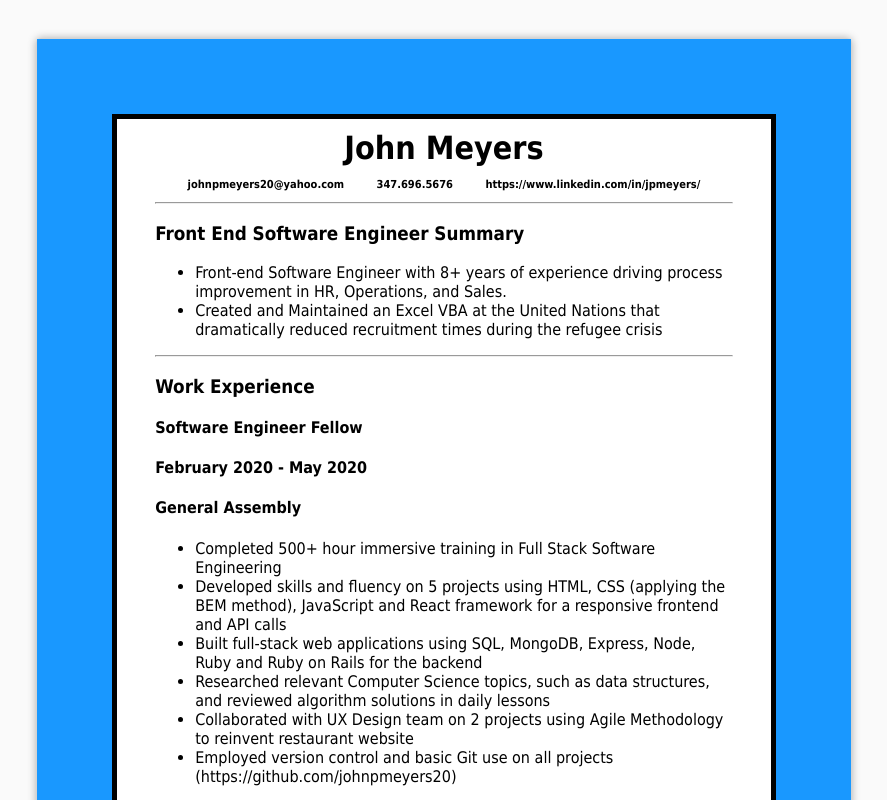
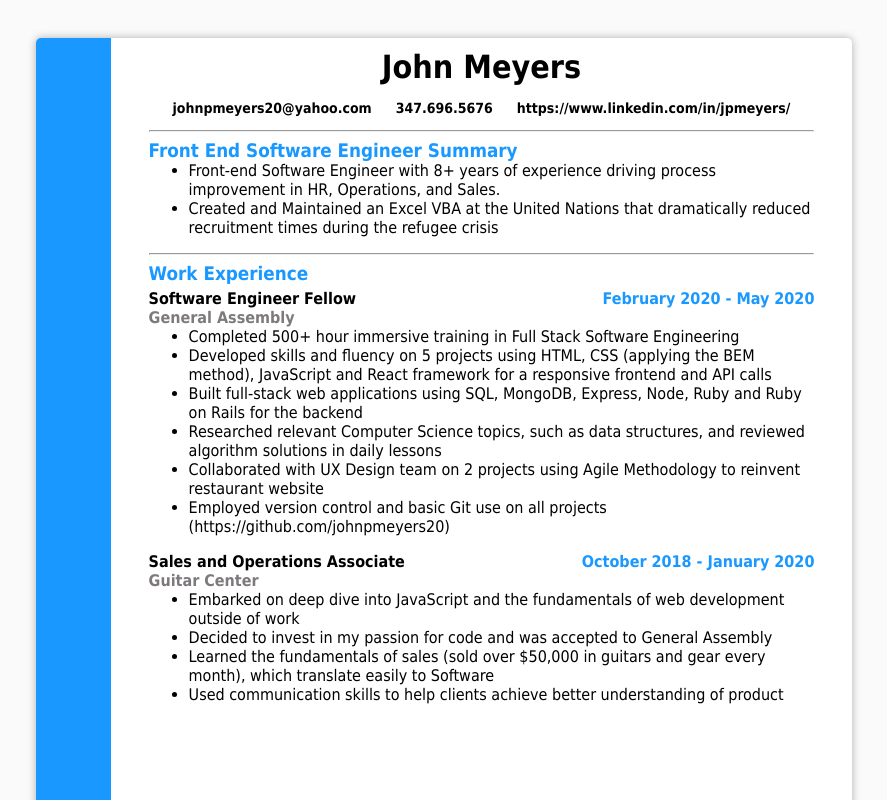
Before and after one commit to johnpmeyers20/resume, a React (Create React App) app: page / in a window 1280 px wide. Shown: the top 800 px of the page, without its empty margins (196-1083 px from the left). Built offline with nearby package versions, Linux system fonts and the light colour scheme.

Commit message:
finalized formatting for header and workexperience

```diff
--- a/src/App.css
+++ b/src/App.css
@@ -47,20 +47,21 @@ body {
 .page {
   width: 216mm;
   min-height: 279mm;
-  padding: 20mm;
+  padding: 0 10mm;
   margin: 10mm auto;
-  border: 1px solid #d3d3d3;
+  /* border: 1px solid #d3d3d3; */
+  border-left: 20mm solid #1998FF;
   border-radius: 5px;
   background: white;
   box-shadow: 0 0 8px rgba(0, 0, 0, 0.3);
 }
 
-.subpage {
+/* .subpage {
   padding: 0 1cm 1cm;
   border: 5px solid black;
   height: 239mm;
   outline: 2cm solid #1998FF;
-}
+} */
 
 @page {
   size: Letter;
@@ -83,6 +84,16 @@ body {
   }
 }
 
+.section-title {
+  margin: 5px 0;
+}
+.section-title, .jobDates {
+  color: #1998ff;
+}
+
+.list {
+  margin-top: 0;
+}
 /* ***************************************** */
 /* ************* End A4 Effects ************ */
 /* ***************************************** */
@@ -95,13 +106,18 @@ body {
 }
 .userName {
   margin: 10px;
+  padding-top: 10px;
   text-align: center;
+}
+
+.section-title.header {
+  margin-bottom: 0;
 }
 
 .contact-info-list {
   display: flex;
   list-style-type: none;
-  font-size: 11px;
+  font-size: 14px;
   justify-content: space-evenly;
   padding: 0;
 }
@@ -109,3 +125,21 @@ body {
 /* ***************************************** */
 /* *************** End Header ************** */
 /* ***************************************** */
+
+/* ***************************************** */
+/* ************ Work Experience ************ */
+/* ***************************************** */
+.work-experience-container h4 {
+  margin: 0;
+}
+.job-info-header {
+  display: flex;
+  justify-content: space-between;
+}
+
+.company {
+  color: #7D797D;
+}
+/* ***************************************** */
+/* ********** End Work Experience ********** */
+/* ***************************************** */
--- a/src/App.js
+++ b/src/App.js
@@ -26,7 +26,6 @@ const App = () => {
           <WorkExperience user={jp} />
         </div>
       </div>
-      <button onClick={print}>Create Docx</button>
     </div>
   )
 }
--- a/src/components/Summary.js
+++ b/src/components/Summary.js
@@ -8,8 +8,8 @@ const Summary = (props) => {
 
   return (
     <>
-      <h3>{props.user.propectiveJobTitle} Summary</h3>
-      <ul className="summary-list">
+      <h3 className="section-title header">{props.user.propectiveJobTitle} Summary</h3>
+      <ul className="summary-list list">
         {summaryListItems}
       </ul>
       <hr />
--- a/src/components/WorkExperience.js
+++ b/src/components/WorkExperience.js
@@ -3,25 +3,25 @@ import React from 'react'
 const WorkExperience = (props) => {
   const { workExperience } = props.user;
   const workExperienceItems = workExperience.map(item =>
-    <>
-      <div>
+    <div className="work-experience-container">
+      <div className="job-info-header">
         <h4 className="jobTitle">{item.jobTitle}</h4>
         <h4 className="jobDates">{item.jobDates}</h4>
       </div>
       <h4 className="company">{item.company}</h4>
-      <ul className="job-task-list">
+      <ul className="job-task-list list">
         {item.tasks.map(taskItem =>
           <li className="job-task">
             {taskItem}
           </li>
         )}
       </ul>
-    </>
+    </div>
   )
 
   return (
     <>
-      <h3>Work Experience</h3>
+      <h3 className="section-title">Work Experience</h3>
       {workExperienceItems}
     </>
   )
```
